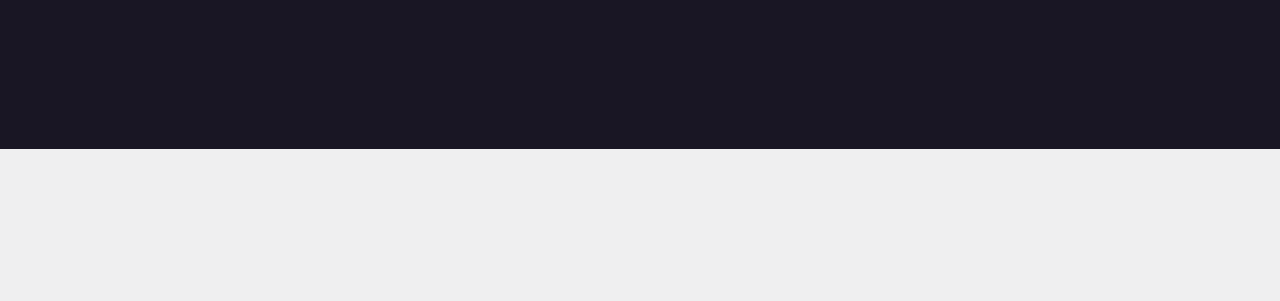
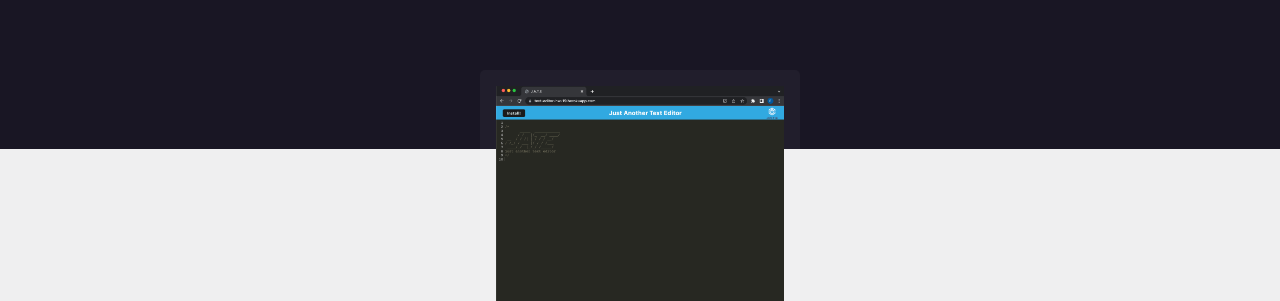
Before and after one commit to EvanCWoods/Personal-Portfolio, a React (Create React App) app: page /projects/web-development in a window 1280 px wide. Shown: the part 651-952 px from the top of the page. Before the commit the page ends 800 px from the top, so only its background shows below. Built offline with nearby package versions, Linux system fonts and the light colour scheme.

Commit message:
added JATE as a project for web dev

```diff
--- a/src/Components/Pages/Projects/WebDevelopment/WebDevelopmentProjects.tsx
+++ b/src/Components/Pages/Projects/WebDevelopment/WebDevelopmentProjects.tsx
@@ -2,6 +2,7 @@ import Project from "../Components/Project";
 import "../../../../Styles/Projects/Projects.css";
 import Cognizance from "../../../../Assets/ProjectImages/Cognizance.png"
 import ArtJacent from "../../../../Assets/ProjectImages/ArtJacent.png"
+import JATE from "../../../../Assets/ProjectImages/JATE.png"
 export default function WebDevelopmentProjects() {
   return (
     <div className="web-development projects">
@@ -11,6 +12,7 @@ export default function WebDevelopmentProjects() {
       <div className="project-cards">
       <Project image={Cognizance} title="Cognizance" description="A project built using the MERN stack and python to run live cryptocurrency price data through an algorithm that outputs buy and sell signals, along with being an API for developers to sign up and begin using the comprehensive data that the service provides." websiteLink="https://evan-woods-final-project.herokuapp.com/" codeLink="https://github.com/EvanCWoods/Money-Printer"/>
       <Project image={ArtJacent} title="ArtJacent" description="A project built during my time in the Sydney Uni Coding Bootcamp, built with 3 other students, This project is a social media site that allows users to find local artist's work, and artists to share their work, The user's feed is ranked by their disatance to the artist's location" websiteLink="https://artjacent.herokuapp.com/" codeLink="https://github.com/EvanCWoods/artJacent"/>
+      <Project image={JATE} title="JATE" description="A project built during my time in the Sydney Uni Coding Bootcamp, built using PWA technologies, this is an in browser text editor that allows users to continue their work even while offline. this project leverages the browsers in uilt database to store the users work." websiteLink="https://text-editor-hw-19.herokuapp.com/" codeLink="https://github.com/EvanCWoods/Text-Editor" />
       </div>
     </div>
   );
```
Also changed, not shown: src/Assets/ProjectImages/JATE.png (added).
